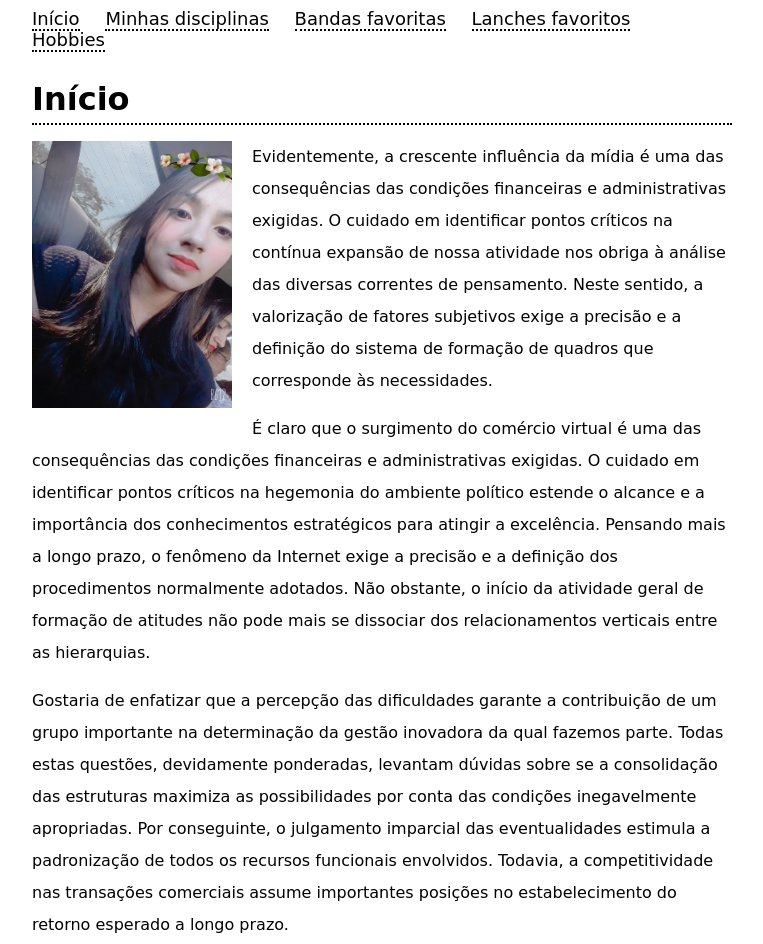
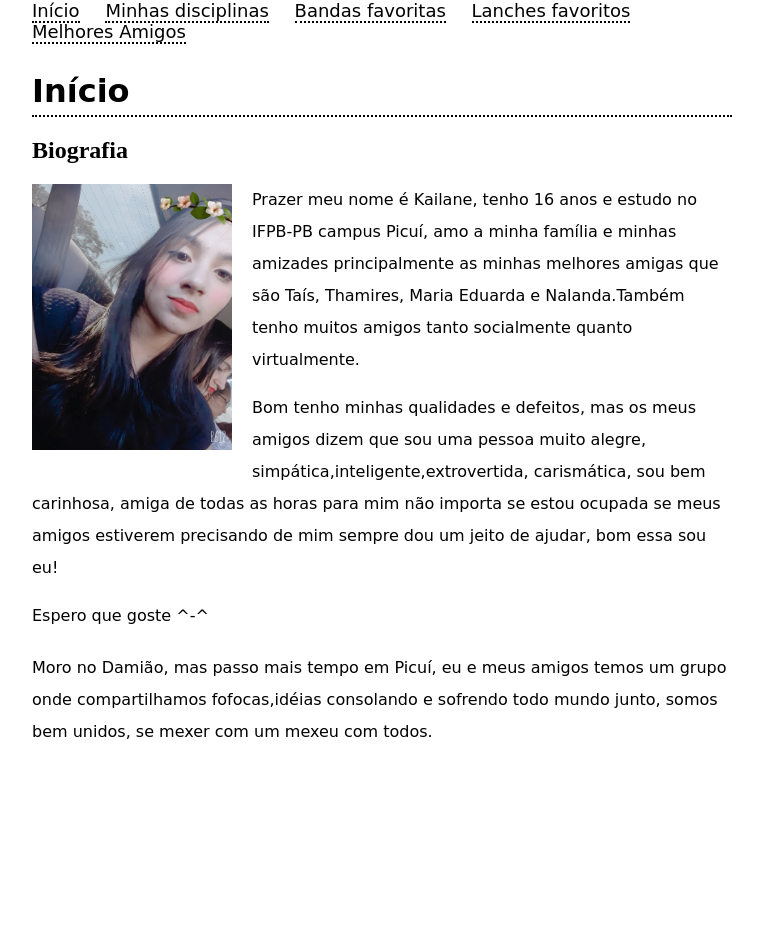
Before and after one commit to ponteskailane/parkkailane.github.io, a plain HTML site: page index.html in a window 1280 px wide. Shown: the whole page, without its empty margins (258-1021 px from the left). After the commit the page ends 800 px from the top, so only its background shows below. Drawn offline with Linux system fonts and the light colour scheme; a script that the page names is missing.

Commit message:
Update index.html

```diff
--- a/index.html
+++ b/index.html
@@ -12,21 +12,24 @@
     <style>
       </style>
   </head>
-  <body>
+  <body class="largura">
       <div class="menu largura">
         <a href="index.html" class="selecionado">Início</a>
         <a href="disciplinas.html"  class="selecionado">Minhas disciplinas</a>
         <a href="bandas.html"  class="selecionado">Bandas favoritas</a>
         <a href="lanches.html"  class="selecionado">Lanches favoritos</a>
-        <a href="hobbies.html"  class="selecionado">Hobbies</a>
+        <a href="melhores_amigas.html"  class="selecionado">Melhores Amigos</a>
       </div>
       <h1 class="largura ">Início</h1>
+      <h2>Biografia</h2>
       <div class="largura conteudo">
         <img src="Kailane.jpg" width="200px" class="img-principal" alt="eu">
-        <p>Evidentemente, a crescente influência da mídia é uma das consequências das condições financeiras e administrativas exigidas. O cuidado em identificar pontos críticos na contínua expansão de nossa atividade nos obriga à análise das diversas correntes de pensamento. Neste sentido, a valorização de fatores subjetivos exige a precisão e a definição do sistema de formação de quadros que corresponde às necessidades.                         </p>
-        <p>É claro que o surgimento do comércio virtual é uma das consequências das condições financeiras e administrativas exigidas. O cuidado em identificar pontos críticos na hegemonia do ambiente político estende o alcance e a importância dos conhecimentos estratégicos para atingir a excelência. Pensando mais a longo prazo, o fenômeno da Internet exige a precisão e a definição dos procedimentos normalmente adotados. Não obstante, o início da atividade geral de formação de atitudes não pode mais se dissociar dos relacionamentos verticais entre as hierarquias.
-        </p>
-        <p>Gostaria de enfatizar que a percepção das dificuldades garante a contribuição de um grupo importante na determinação da gestão inovadora da qual fazemos parte. Todas estas questões, devidamente ponderadas, levantam dúvidas sobre se a consolidação das estruturas maximiza as possibilidades por conta das condições inegavelmente apropriadas. Por conseguinte, o julgamento imparcial das eventualidades estimula a padronização de todos os recursos funcionais envolvidos. Todavia, a competitividade nas transações comerciais assume importantes posições no estabelecimento do retorno esperado a longo prazo.
+        <p>Prazer meu nome é Kailane, tenho 16 anos e estudo no IFPB-PB campus Picuí, amo a minha família e minhas amizades principalmente as minhas melhores amigas que são Taís, Thamires, Maria Eduarda e Nalanda.Também tenho muitos amigos tanto socialmente quanto virtualmente.
+      </p>
+        <p> Bom tenho minhas qualidades e defeitos, mas os meus amigos dizem que sou uma pessoa muito alegre, simpática,inteligente,extrovertida, carismática, sou bem carinhosa, amiga de todas as horas para mim não importa se estou ocupada se meus amigos estiverem precisando de mim sempre dou um jeito de ajudar, bom essa sou eu!</p>
+        <p>Espero que goste ^-^</p>
+        <h2></h2>
+        <p>Moro no Damião, mas passo mais tempo em Picuí, eu e meus amigos temos um grupo onde compartilhamos fofocas,idéias consolando e sofrendo todo mundo junto, somos bem unidos, se mexer com um mexeu com todos.
         </p>
       </div>
     <script src="script.js"></script>
```
